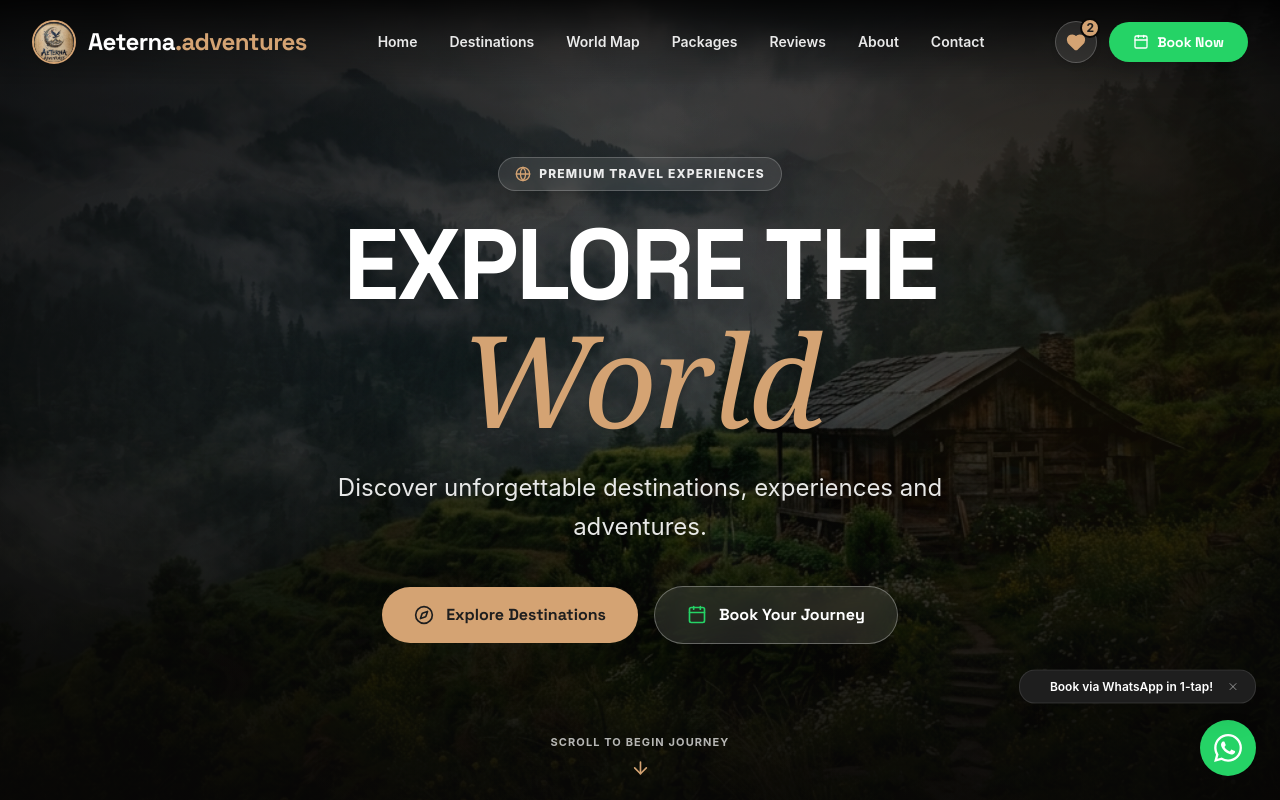
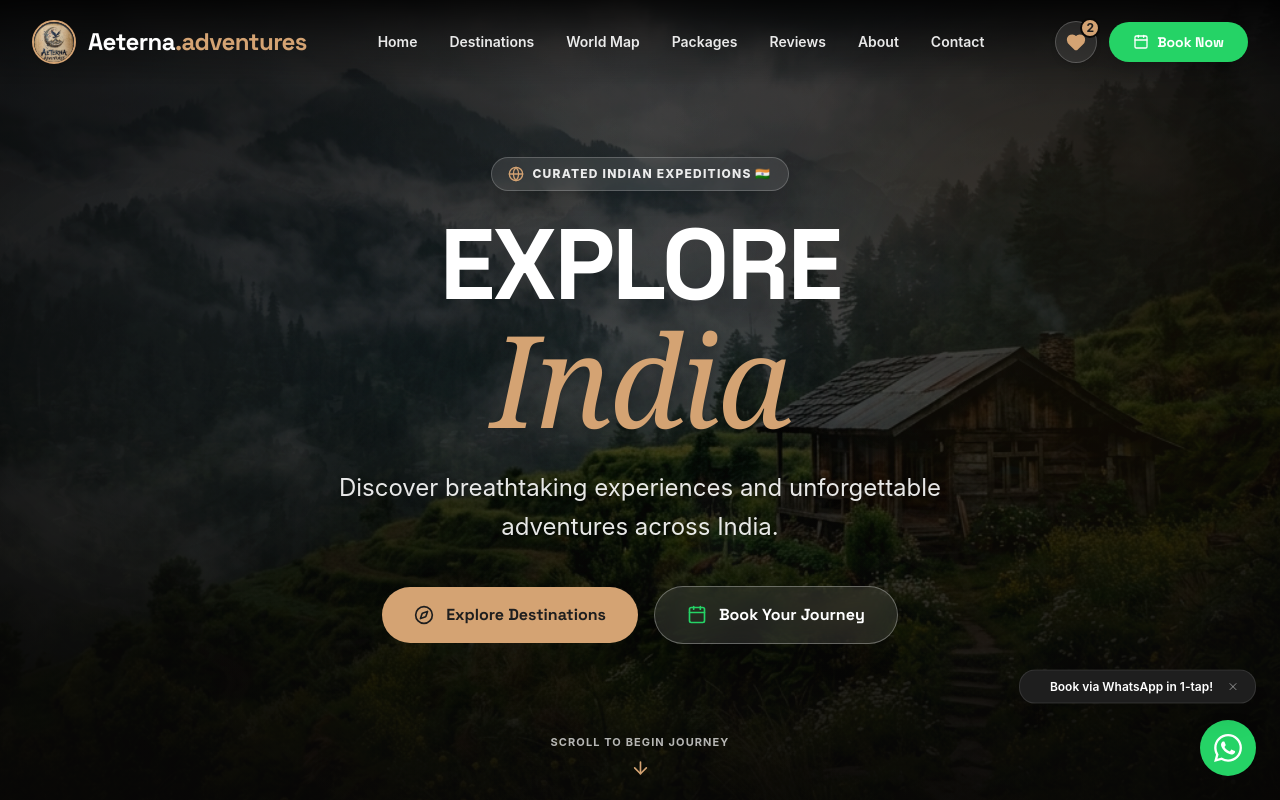
Before and after one commit to fathimazara/aeterna.adventures, a React (Vite) app: page / in a window 1280 px wide. Shown: the top 800 px of the page. Built offline with nearby package versions, Linux system fonts and the light colour scheme; a web font is replaced by a local one.

Commit message:
Update Hero headline to EXPLORE India and subtitle

```diff
--- a/src/components/TravelHero.jsx
+++ b/src/components/TravelHero.jsx
@@ -112,7 +112,7 @@ export default function TravelHero({ onExploreClick, onBookClick }) {
           className="inline-flex items-center gap-2 px-4 py-2 rounded-full bg-white/10 backdrop-blur-md border border-white/20 text-white/90 text-xs font-extrabold uppercase tracking-widest mb-6 shadow-xl"
         >
           <Globe className="w-4 h-4 text-[#D4A373]" />
-          <span>Premium Travel Experiences</span>
+          <span>Curated Indian Expeditions 🇮🇳</span>
         </motion.div>
 
         {/* Main Headline */}
@@ -122,9 +122,9 @@ export default function TravelHero({ onExploreClick, onBookClick }) {
           transition={{ duration: 0.9, delay: 0.4 }}
           className="font-heading text-5xl sm:text-7xl md:text-8xl lg:text-[100px] font-extrabold text-white tracking-tight leading-none mb-6 drop-shadow-2xl"
         >
-          EXPLORE THE <br className="hidden sm:block" />
+          EXPLORE <br className="hidden sm:block" />
           <span className="font-accent italic font-normal text-6xl sm:text-8xl md:text-9xl text-[#D4A373] drop-shadow-md">
-            World
+            India
           </span>
         </motion.h1>
 
@@ -135,7 +135,7 @@ export default function TravelHero({ onExploreClick, onBookClick }) {
           transition={{ duration: 0.9, delay: 0.6 }}
           className="max-w-2xl mx-auto text-lg sm:text-xl md:text-2xl text-white/90 font-normal leading-relaxed drop-shadow-lg mb-10"
         >
-          Discover unforgettable destinations, experiences and adventures.
+          Discover breathtaking experiences and unforgettable adventures across India.
         </motion.p>
 
         {/* CTA Buttons */}
```
